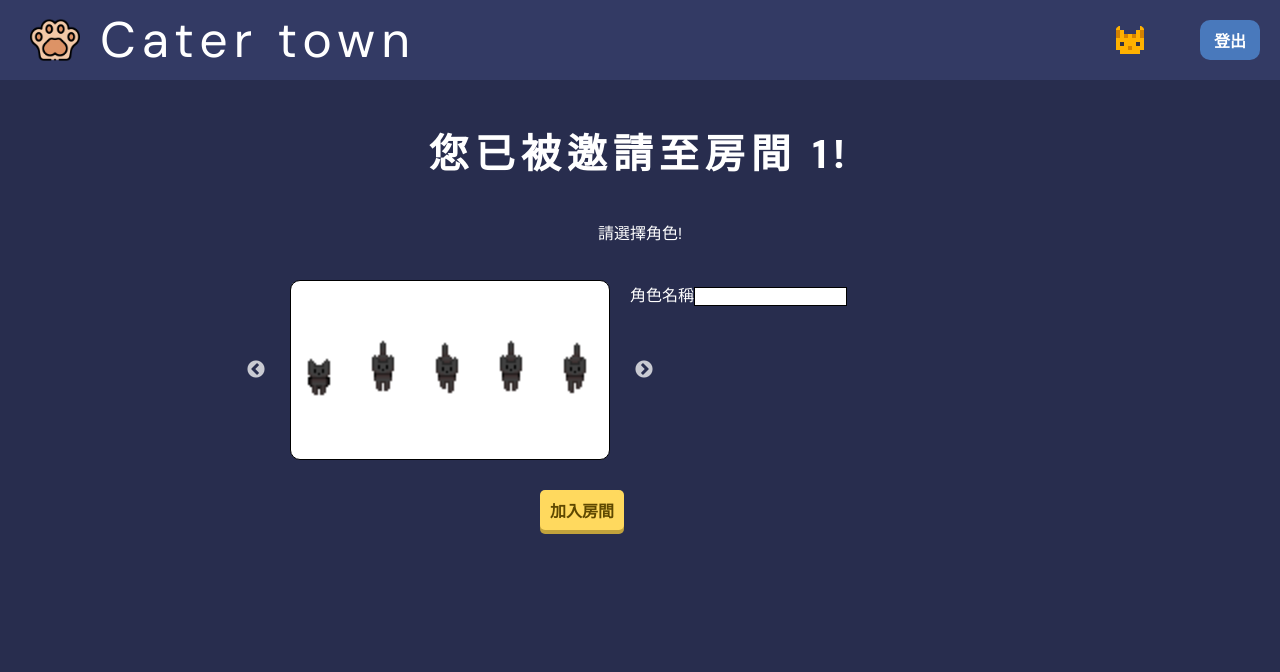
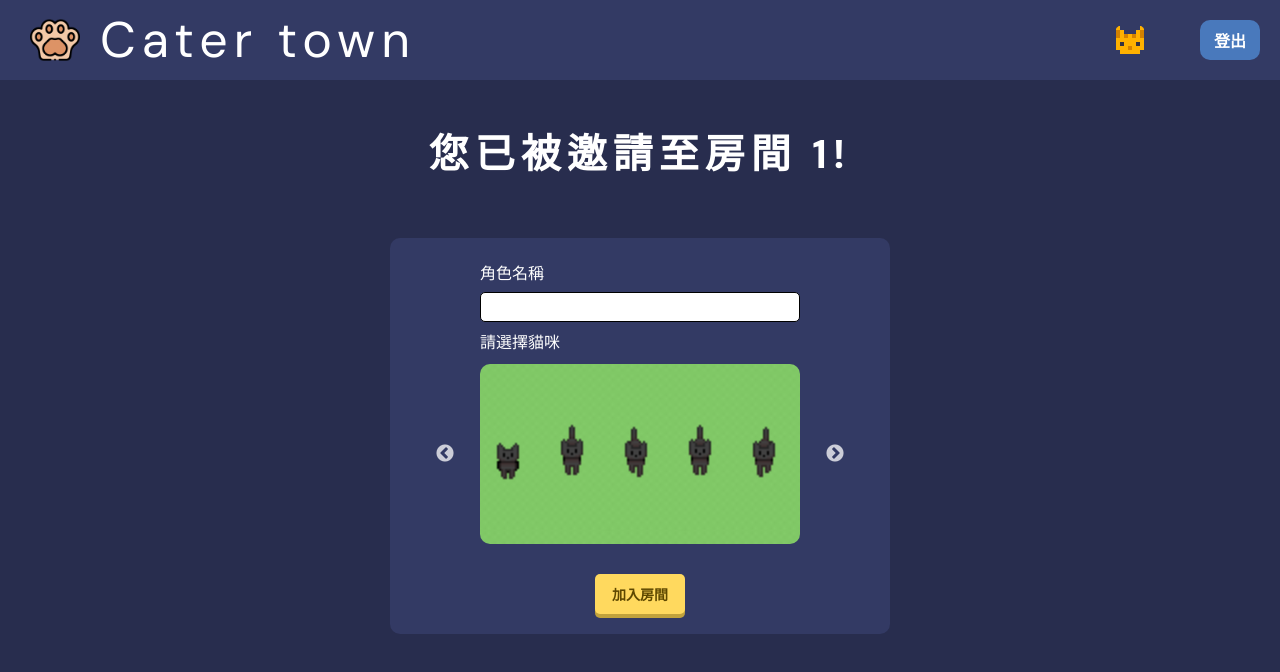
Before and after one commit to punzyo/CaterTown, a React (Vite) app: page /invite/1/1 in a window 1280 px wide. Shown: the top 672 px of the page. Built offline with nearby package versions, Linux system fonts and the light colour scheme.

Commit message:
feat:Invite Page UI

```diff
--- a/src/Components/Buttons/InviteButton/index.jsx
+++ b/src/Components/Buttons/InviteButton/index.jsx
@@ -11,7 +11,7 @@ const Button = styled.button`
 `;
 export default function InviteButton({ roomId, roomName }) {
   const inviteFriends = () => {
-    const textToCopy = `${roomId}/${roomName}`;
+    const textToCopy = `${window.location.host}/invite/${roomId}/${roomName}`;
     navigator.clipboard
       .writeText(textToCopy)
       .then(() => {
--- a/src/Components/Pages/GamePage/Maps/map.jsx
+++ b/src/Components/Pages/GamePage/Maps/map.jsx
@@ -48,13 +48,15 @@ const Player = styled.div`
     font-weight: bold;
     position: absolute;
     left: 9px;
-    bottom: -26px;
+    bottom: -5px;
     width: 40px;
-    height: 40px;
+    height: 16px;
     color: black;
     white-space: nowrap;
     display: flex;
     justify-content: center;
+    background-color: rgba(255,255,255,0.5);
+    border-radius: 5px;
   }
 `;
 const OtherPlayer = styled.div`
@@ -75,13 +77,15 @@ const OtherPlayer = styled.div`
     font-weight: bold;
     position: absolute;
     left: 9px;
-    bottom: -26px;
+    bottom: -5px;
     width: 40px;
-    height: 40px;
+    height: 16px;
     color: black;
     white-space: nowrap;
     display: flex;
     justify-content: center;
+    background-color: rgba(255,255,255,0.5);
+    border-radius: 5px;
   }
 `;
 
--- a/src/Components/Pages/GamePage/PlayerProfile/index.jsx
+++ b/src/Components/Pages/GamePage/PlayerProfile/index.jsx
@@ -268,14 +268,14 @@ export default function PlayerProfile({
                 <span>權限</span>
               </div>
               <span>{permissionLevel}</span>
-              <svg
+              <svg style={{ fill: permissionLevel === 'student' ? 'gray' : 'white' }}
                 className="permissionIcon"
                 xmlns="http://www.w3.org/2000/svg"
                 viewBox="0 0 512 512"
               >
                 <path d="M40 48C26.7 48 16 58.7 16 72v48c0 13.3 10.7 24 24 24H88c13.3 0 24-10.7 24-24V72c0-13.3-10.7-24-24-24H40zM192 64c-17.7 0-32 14.3-32 32s14.3 32 32 32H480c17.7 0 32-14.3 32-32s-14.3-32-32-32H192zm0 160c-17.7 0-32 14.3-32 32s14.3 32 32 32H480c17.7 0 32-14.3 32-32s-14.3-32-32-32H192zm0 160c-17.7 0-32 14.3-32 32s14.3 32 32 32H480c17.7 0 32-14.3 32-32s-14.3-32-32-32H192zM16 232v48c0 13.3 10.7 24 24 24H88c13.3 0 24-10.7 24-24V232c0-13.3-10.7-24-24-24H40c-13.3 0-24 10.7-24 24zM40 368c-13.3 0-24 10.7-24 24v48c0 13.3 10.7 24 24 24H88c13.3 0 24-10.7 24-24V392c0-13.3-10.7-24-24-24H40z" />
               </svg>
-              {showDashBoard && (
+              {permissionLevel!=='student' &&showDashBoard && (
                 <DashBoard
                   roomId={roomId}
                   roomName={roomName}
--- a/src/Components/Pages/InvitePage/index.jsx
+++ b/src/Components/Pages/InvitePage/index.jsx
@@ -2,7 +2,7 @@ import { useParams, useNavigate } from 'react-router-dom';
 import { useState } from 'react';
 import { catImages } from '../../../assets/charNames.js';
 import { useUserState } from '../../../utils/zustand.js';
-import { useFormInput } from '../../../utils/hooks/useFormInput.js';
+import useValidatedInput from '../../../utils/hooks/useValidatedInput.js';
 import { addRoomToUser, JoinRoom } from '../../../firebase/firestore.js';
 import Button from '../../Buttons/Button/index.jsx';
 import styled from 'styled-components';
@@ -17,12 +17,11 @@ const Wrapper = styled.main`
 `;
 
 const MainWrapper = styled.div`
-  width: 800px;
-  height: 500px;
   display: flex;
   flex-direction: column;
   align-items: center;
   padding: 50px;
+  gap: 20px;
   margin: 0 auto;
 `;
 
@@ -35,16 +34,24 @@ const Title = styled.h1`
   margin-bottom: 40px;
 `;
 const GameSettings = styled.div`
-  width: 100%;
-  margin-top: 30px;
+  width: 500px;
+  padding: 20px 30px;
+  background-color: #333a64;
+  border-radius: 10px;
   display: flex;
-  gap: 20px;
+  flex-direction: column;
+  .settings {
+    display: flex;
+    flex-direction: column;
+    gap: 5px;
+    margin: 0 auto;
+  }
 `;
 const SilderWrapper = styled.div`
+  background-image: url('/images/floor.png');
   background-color: white;
   position: relative;
   border-radius: 10px;
-  border: 1px solid black;
   width: 320px;
   height: 180px;
 
@@ -68,24 +75,48 @@ const SilderWrapper = styled.div`
     }
   }
 `;
+const InputWrapper = styled.div`
+  width: 100%;
+  input {
+    outline: none;
+    width: 100%;
+    height: 30px;
+    line-height: 30px;
+    padding: 5px;
+    border: 1px solid black;
+    border-radius: 5px;
+    &:focus {
+      border: 1px solid
+        ${(props) =>
+          props.$value ? (props.$isValid ? 'green' : 'red') : '#1e84d8'};
+    }
+  }
+`;
 const JoinButton = styled.div`
-  width: 200px;
-  height: 50px;
+  > button {
+    width: 90px;
+  }
+  height: 40px;
+  font-size: 14px;
   border-radius: 10px;
   font-weight: bold;
-  margin-top: 30px;
+  margin: 30px auto 0;
 `;
 export default function InvitePage() {
   const navigate = useNavigate();
-  const charNameInput = useFormInput('');
+  const charNameInput = useValidatedInput('', /^[^*%]+$/, 15);
   const { user } = useUserState();
-  if(!user)navigate('/signin')
+  if (!user) navigate('/signin');
   const { roomId, roomName } = useParams();
   const [selectedImageIndex, setSelectedImageIndex] = useState(0);
   const handleSlideChange = (index) => {
     setSelectedImageIndex(index);
   };
   const handleJoinRoom = async () => {
+    if (!charNameInput.isValid) {
+      alert('名稱不符合規定');
+      return;
+    }
     const userId = user.id;
     const charName = charNameInput.value;
     const character = catImages[selectedImageIndex];
@@ -104,7 +135,7 @@ export default function InvitePage() {
       roomId,
       character,
       charName,
-      isCreater:false
+      isCreater: false,
     });
     if (joinedRoom) {
       charNameInput.clear();
@@ -113,17 +144,13 @@ export default function InvitePage() {
   };
   return (
     <Wrapper>
-      <Header/>
+      <Header />
       <MainWrapper>
         <Title>您已被邀請至房間 {roomName}!</Title>
-
-        <span>請選擇角色!</span>
         <GameSettings>
-          <SilderWrapper>
-            <SimpleSlider onSlideChange={handleSlideChange} data={catImages} />
-          </SilderWrapper>
+          <div className="settings">
             <div>
-            <div>
+              <InputWrapper $isValid={charNameInput.isValid} $value={charNameInput.value}>
                 <label htmlFor="name">角色名稱</label>
                 <input
                   type="text"
@@ -132,12 +159,20 @@ export default function InvitePage() {
                   value={charNameInput.value}
                   onChange={charNameInput.onChange}
                 />
+              </InputWrapper>
             </div>
+            <span>請選擇貓咪</span>
+            <SilderWrapper>
+              <SimpleSlider
+                onSlideChange={handleSlideChange}
+                data={catImages}
+              />
+            </SilderWrapper>
           </div>
-        </GameSettings>
           <JoinButton>
             <Button clickFunc={handleJoinRoom} content={'加入房間'} />
           </JoinButton>
+        </GameSettings>
       </MainWrapper>
     </Wrapper>
   );
--- a/src/Components/Pages/LandingPage/index.jsx
+++ b/src/Components/Pages/LandingPage/index.jsx
@@ -53,15 +53,23 @@ const Main = styled.main`
     height: 450px;
     display: flex;
     .left {
-      display: flex;
-      align-items: center;
-      justify-content: center;
+
+
       width: 50%;
       color: white;
-      align-items: center;
+      animation: slideIn5 0.7s ease-out;
+     >div{
+      width: 80%;
+      height: 100%;
+      margin: 0 auto;
+      display: flex;
+      align-items: flex-start;
       flex-direction: column;
-      align-items: center;
+      justify-content: center;
+      gap:10px;
+     }
       h1 {
+
         font-size: 3.5rem;
         font-weight: 700;
         line-height: 1.2;
@@ -71,17 +79,28 @@ const Main = styled.main`
       width: 50%;
       border-radius: 10px;
       overflow: hidden;
+      animation: slideIn 0.7s ease-out;
       img {
         width: 100%;
         height: 100%;
         object-fit: cover;
-        animation: slideIn 0.8s ease-out;
+
       }
     }
 
     @keyframes slideIn {
       from {
         transform: translateX(20%);
+        opacity: 0;
+      }
+      to {
+        transform: translateX(0);
+        opacity: 1;
+      }
+    }
+    @keyframes slideIn5 {
+      from {
+        transform: translateX(-20%);
         opacity: 0;
       }
       to {
@@ -113,6 +132,45 @@ const Main = styled.main`
         height: 30px;
         padding-bottom: 2px;
         margin-right: 5px;
+      }
+    }
+    > div:first-of-type{
+      animation: slideIn2 0.5s ease-out;
+    }
+    > div:nth-of-type(2){
+      animation: slideIn3 0.6s ease-out;
+    }
+    > div:nth-of-type(3){
+      animation: slideIn4 0.7s ease-out;
+    }
+    @keyframes slideIn2 {
+      from {
+        transform: translateY(20%);
+        opacity: 0;
+      }
+      to {
+        transform: translateY(0);
+        opacity: 1;
+      }
+    }
+    @keyframes slideIn3 {
+      from {
+        transform: translateY(30%);
+        opacity: 0;
+      }
+      to {
+        transform: translateY(0);
+        opacity: 1;
+      }
+    }
+    @keyframes slideIn4 {
+      from {
+        transform: translateY(40%);
+        opacity: 0;
+      }
+      to {
+        transform: translateY(0);
+        opacity: 1;
       }
     }
   }
@@ -174,9 +232,9 @@ export default function LandingPage() {
         <div className="top">
           <div className="left">
             <div>
-              <h1>這裡會有一段幹話</h1>
+              <h1>讓你的遠距學習，沒有距離</h1>
+              <SignUp>Sign up</SignUp>
             </div>
-            <SignUp>Sign up</SignUp>
           </div>
           <div className="right">
             <img src="/images/map2.png" alt="" />
```
Lines whose indentation alone changed are shown as unchanged.
